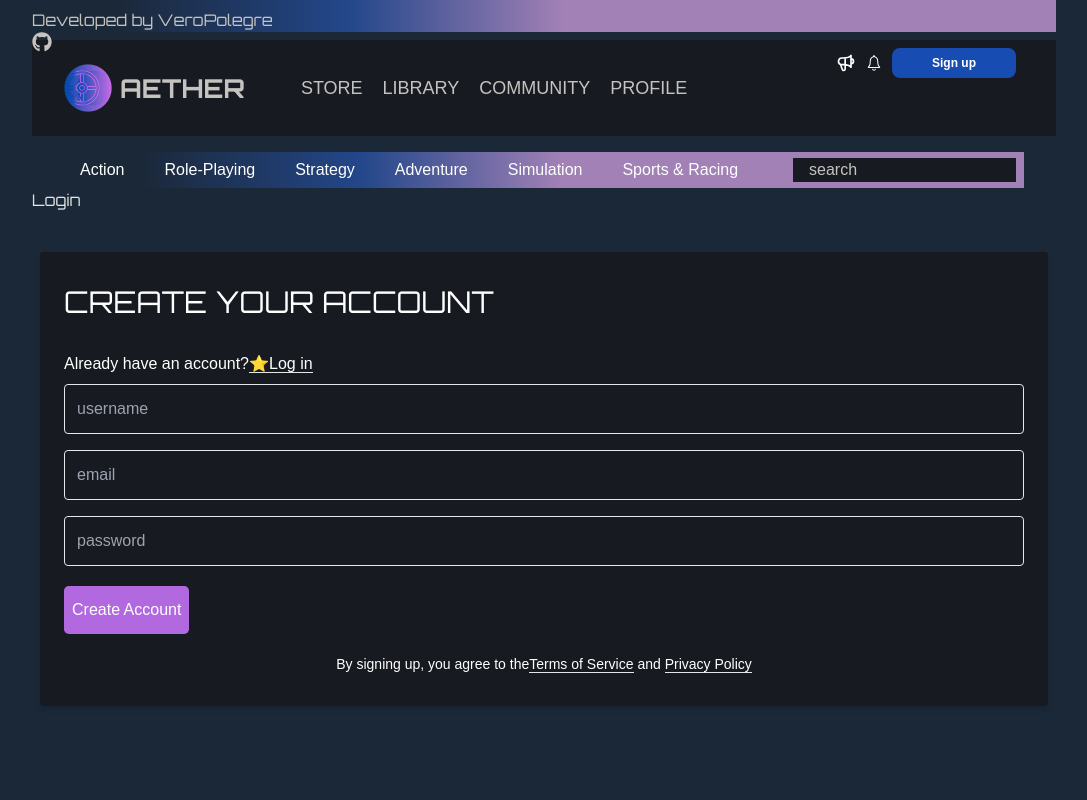
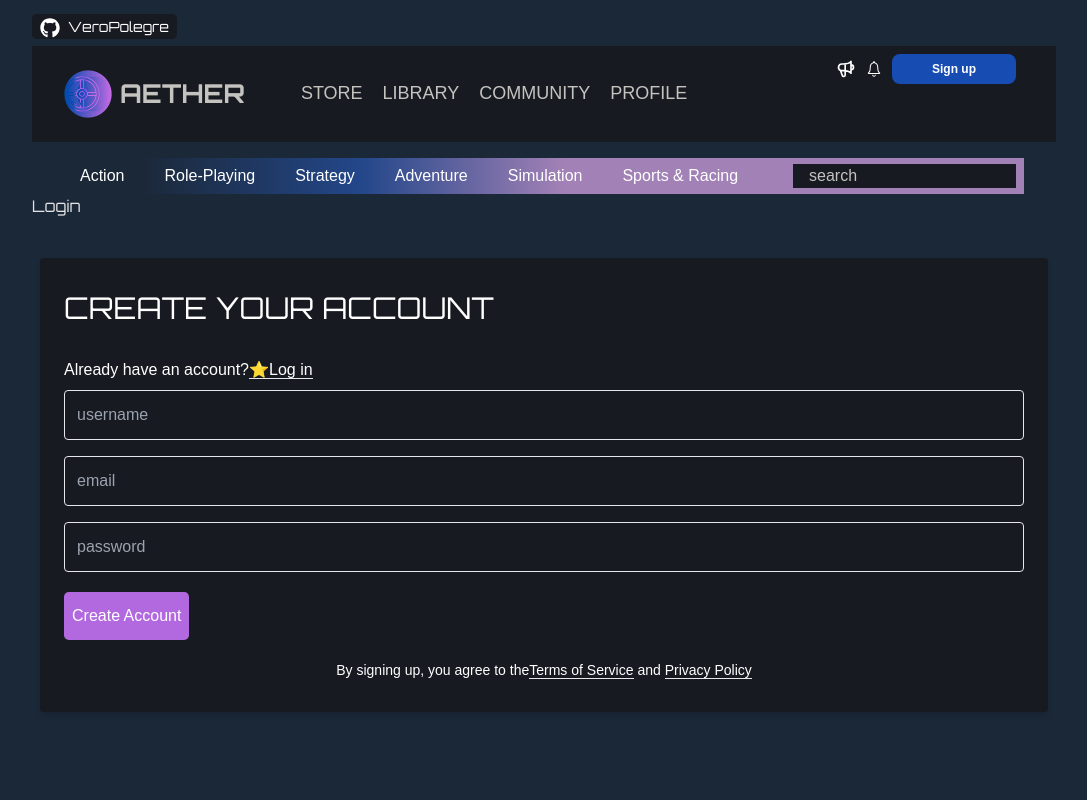
Before and after one commit to VeroPolegre/Aether-E-Commerce_React_Project, a React (Vite) app: page /login in a window 1280 px wide. Shown: the top 800 px of the page, without its empty margins (96-1183 px from the left). Built offline with nearby package versions, Linux system fonts and the light colour scheme.

Commit message:
UserContext at creating user

```diff
--- a/src/components/Navbar/Navbar.jsx
+++ b/src/components/Navbar/Navbar.jsx
@@ -1,19 +1,25 @@
-import React from "react";
+import React, { useState } from "react";
 import "./Navbar.scss";
 import { Link } from "react-router-dom";
 import logo from "../../assets/logo.png";
 import { FiMenu } from "react-icons/fi";
-import { ImDownload } from "react-icons/im";
 import { IoIosNotificationsOutline } from "react-icons/io";
 import { HiOutlineSpeakerphone } from "react-icons/hi";
 
 const Navbar = () => {
+  const [isMenuOpen, setIsMenuOpen] = useState(false);
+  const toggleMenu = () => {
+    setIsMenuOpen(!isMenuOpen);
+  };
   return (
     <div className="navbar bg-[#171a21]">
       <div className="flex items-center max-w-[100vw] mx-auto relative">
         {/* Nav ham */}
-        <div className="flex items-center justify-center  lg:justify-start py-2 px-2 lg:py-6 lg:px-8 w-full lg:w-auto">
-          <div className="lg:hidden left-4 absolute text-white">
+        <div className="flex items-center justify-center lg:justify-start py-2 px-2 lg:py-6 lg:px-8 w-full lg:w-auto">
+          <div
+            className="lg:hidden left-4 absolute text-white cursor-pointer"
+            onClick={toggleMenu}
+          >
             <FiMenu className="text-[30px]" />
           </div>
           {/* Logo */}
@@ -23,7 +29,9 @@ const Navbar = () => {
           </div>
         </div>
         {/* Navbar */}
-        <div className="hidden lg:flex pl-6">
+        <div
+          className={`hidden lg:flex pl-6 ${isMenuOpen ? "lg:flex" : "hidden"}`}
+        >
           <ul className="text-[#c5c3c0] text-[18px] flex gap-5">
             <li>
               <Link to="/home" className="navbar-link">
--- a/src/components/Navbar/Navbar.scss
+++ b/src/components/Navbar/Navbar.scss
@@ -1,3 +1,22 @@
 h1 {
   font-family: "Orbitron", sans-serif;
 }
+
+// Navbar.scss
+
+.navbar {
+  background-color: #171a21;
+  color: #c5c3c0;
+
+  .navbar-link {
+    // Additional styles for navbar links
+    text-decoration: none;
+    color: #c5c3c0;
+
+    &:hover {
+      color: #ffffff; // Change color on hover if needed
+    }
+  }
+
+  // Add more custom styles as needed
+}
--- a/src/context/UserContext/UserReducer.js
+++ b/src/context/UserContext/UserReducer.js
@@ -3,10 +3,11 @@ const users = (state, action) => {
     case "JOIN":
       return {
         ...state,
-        token: action.payload.token,
+        token: action.payload,
       };
     default:
       return state;
   }
 };
+
 export default users;
--- a/src/context/UserContext/UserState.jsx
+++ b/src/context/UserContext/UserState.jsx
@@ -30,7 +30,6 @@ export const UserProvider = ({ children }) => {
     <UserContext.Provider
       value={{
         token: state.token,
-        user: state.user,
         create,
       }}
     >
--- a/src/pages/Header/Header.jsx
+++ b/src/pages/Header/Header.jsx
@@ -5,12 +5,18 @@ import { FaGithub } from "react-icons/fa";
 
 const Header = () => {
   return (
-    <header className="Header">
-      <h1 className="gradient pt-2 mb-2 text-[#c5c3c0]">
-        Developed by <FaGithub className="absolute w-5 h-5" />
-        VeroPolegre
+    <header>
+      <h1 className="pt-4 pb-2 text-[#c5c3c0]">
+        <a
+          className="github w-50 text-center py-0.5 rounded bg-green text-white hover:bg-green-dark focus:outline-none my-1 bg-[#171a21] px-2 py-1 rounded-[0.3rem]"
+          href="https://github.com/VeroPolegre"
+          target="_blank"
+          rel="noopener noreferrer"
+        >
+          <FaGithub className="inline-block w-5 h-5 mr-2" />
+          VeroPolegre
+        </a>
       </h1>
-
       <Navbar />
     </header>
   );
--- a/src/pages/Header/Header.scss
+++ b/src/pages/Header/Header.scss
@@ -0,0 +1,7 @@
+header {
+  font-size: 14px;
+  font-family: "Orbitron", sans-serif;
+  .github {
+    font-family: "Orbitron", sans-serif;
+  }
+}
--- a/src/pages/Login/Join/Join.jsx
+++ b/src/pages/Login/Join/Join.jsx
@@ -3,7 +3,7 @@ import "./Join.scss";
 import { UserContext } from "../../../context/UserContext/UserState";
 
 const Join = () => {
-  const { user } = useState("");
+  const [user, setUser] = useState("");
   const { create } = useContext(UserContext);
   const handleSubmit = (event) => {
     event.preventDefault();
```
